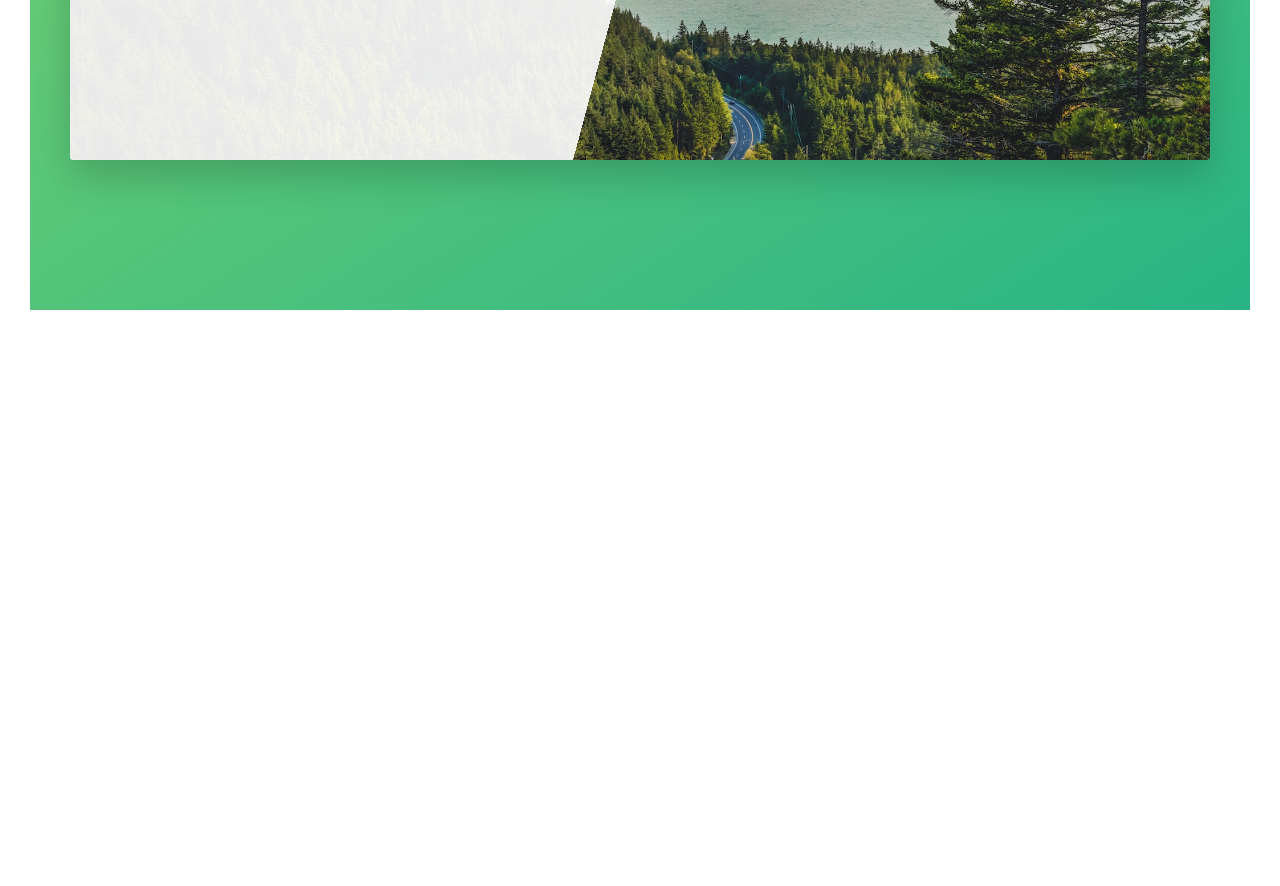
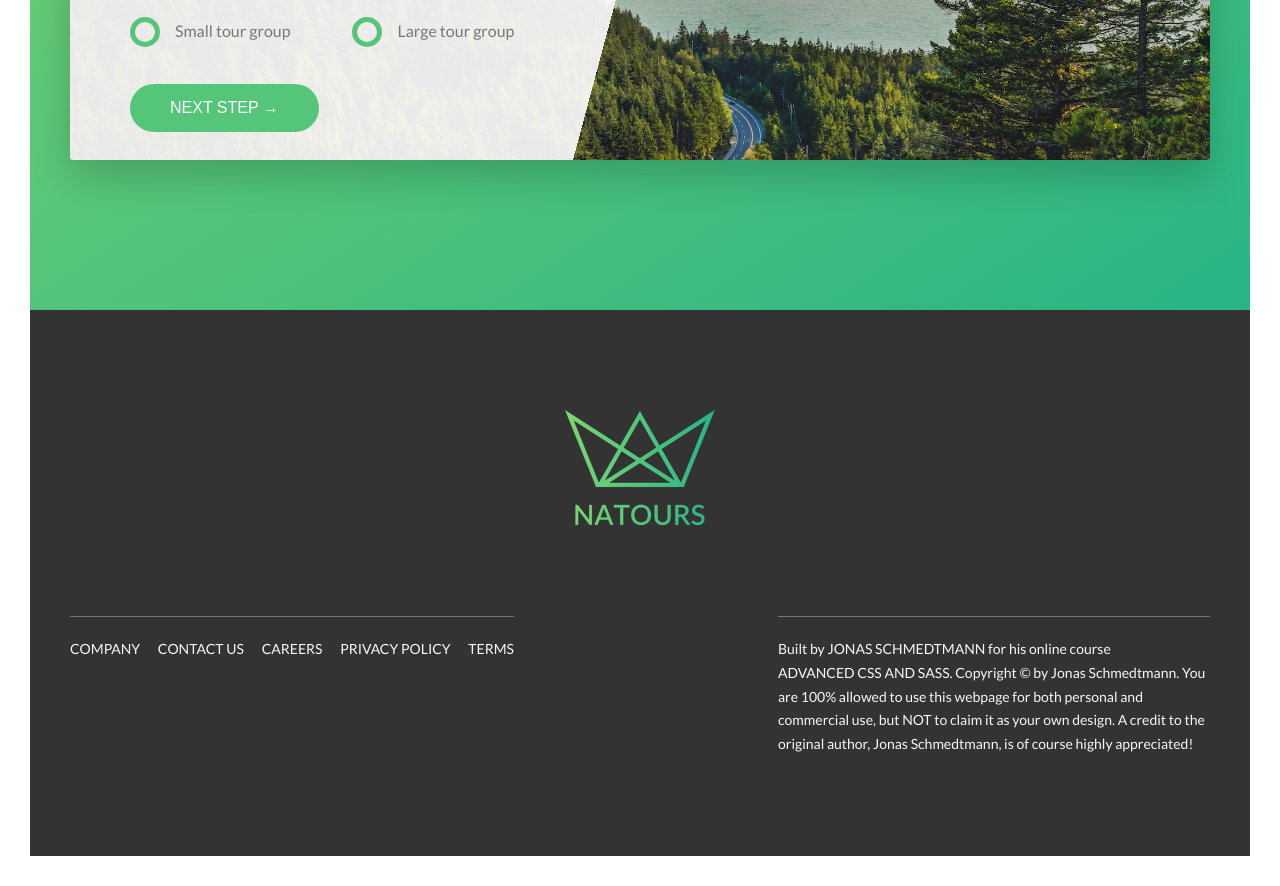
Before and after one commit to TravisMWilliams/CSS-training, a website: page index.html in a window 1280 px wide. Shown: the part 4965-5851 px from the top of the page. Before the commit the page ends 5305 px from the top, so only its background shows below. Drawn offline with Linux system fonts and the light colour scheme.

Commit message:
Finished booking section and footer

```diff
--- a/index.html
+++ b/index.html
@@ -284,9 +284,25 @@
                                 <label for="name" class="form__label">Full Name</label>
                             </div>
 
-                            <div class="form-group">
+                            <div class="form__group">
                                 <input type="email" placeholder="Email address" id="email" required class="form__input">
                                 <label for="email" class="form__label">Email address</label>
+                            </div>
+
+                            <div class="form__group u-margin-bottom-medium">
+                                <div class="form__radio-group">
+                                    <input type="radio" class="form__radio-input"id="small" name="size">
+                                    <label for="small" class="form__radio-label"><span class="form__radio-button"></span>Small tour group</label>
+                                </div>
+
+                                <div class="form__radio-group">
+                                    <input type="radio" class="form__radio-input"id="large" name="size">
+                                    <label for="large" class="form__radio-label"><span class="form__radio-button"></span>Large tour group</label>
+                                </div>
+                            </div>
+
+                            <div class="form__group">
+                                <button class="btn btn--green">Next step &rarr;</button>
                             </div>
                         </form>
                     </div>
@@ -294,6 +310,31 @@
             </div>
         </section>
     </main>
+
+    <footer class="footer">
+        <div class="footer__logo-box">
+            <img src="img/logo-green-2x.png" alt="Full Logo" class="footer__logo">
+        </div>
+        <div class="row">
+            <div class="col-1-of-2">
+                <div class="footer__navigation">
+                    <ul class="footer__list">
+                        <li class="footer__item"><a href="#" class="footer__link">Company</a></li>
+                        <li class="footer__item"><a href="#" class="footer__link">Contact us</a></li>
+                        <li class="footer__item"><a href="#" class="footer__link">Careers</a></li>
+                        <li class="footer__item"><a href="#" class="footer__link">Privacy policy</a></li>
+                        <li class="footer__item"><a href="#" class="footer__link">Terms</a></li>
+                    </ul>
+                </div>
+            </div>
+
+            <div class="col-1-of-2">
+                <p class="footer__copyright">
+                    Built by <a href="#" class="footer__link">Jonas Schmedtmann</a> for his online course <a href="#" class="footer__link">Advanced CSS and Sass</a>. Copyright &copy; by Jonas Schmedtmann. You are 100% allowed to use this webpage for both personal and commercial use, but NOT to claim it as your own design. A credit to the original author, Jonas Schmedtmann, is of course highly appreciated!
+                </p>
+            </div>
+        </div>
+    </footer>
 
     <!--
         <section class="grid-test">
--- a/sass/abstracts/_variables.scss
+++ b/sass/abstracts/_variables.scss
@@ -13,6 +13,7 @@ $color-gray-light-1: #f7f7f7;
 $color-gray-light-2: #eee;
 $color-gray-dark: #777;
 $color-gray-dark-2: #999;
+$color-gray-dark-3: #333;
 $color-white: #fff;
 $color-black: #000;
 
--- a/sass/base/_utilities.scss
+++ b/sass/base/_utilities.scss
@@ -1,23 +1,23 @@
 .u-center-text {
-  text-align: center;
+  text-align: center !important;
 }
 
 .u-margin-bottom-small {
-  margin-bottom: 1.5rem;
+  margin-bottom: 1.5rem !important;
 }
 
 .u-margin-bottom-medium {
-  margin-bottom: 4rem;
+  margin-bottom: 4rem !important;
 }
 
 .u-margin-bottom-big {
-  margin-bottom: 8rem;
+  margin-bottom: 8rem !important;
 }
 
 .u-margin-top-big {
-  margin-top: 8rem;
+  margin-top: 8rem !important;
 }
 
 .u-margin-top-huge {
-  margin-top: 10rem;
+  margin-top: 10rem !important;
 }
--- a/sass/components/_button.scss
+++ b/sass/components/_button.scss
@@ -4,6 +4,7 @@
     animation-fill-mode: backwards;
   }
 
+  &,
   &:link,
   &:visited {
     text-transform: uppercase;
@@ -14,6 +15,10 @@
     transition: all .2s;
     position: relative;
     font-size: $default-font-size;
+
+    //Change for the <button> element
+    border: none;
+    cursor: pointer;
   }
 
   &:hover {
@@ -27,7 +32,8 @@
     }
   }
 
-  &:active {
+  &:active, &:focus {
+    outline: none;
     transform: translateY(-.1rem);
     box-shadow: 0 .5rem 1rem rgba($color-black, .2);
   }
--- a/sass/components/_form.scss
+++ b/sass/components/_form.scss
@@ -46,4 +46,50 @@
     transform: translateY(-4rem);
  }
 
+ &__radio-group {
+     width: 49%;
+     display: inline-block;
+ }
+
+ &__radio-input {
+     display: none;
+ }
+
+ &__radio-label {
+     font-size: $default-font-size;
+     cursor: pointer;
+     position: relative;
+     padding-left: 4.5rem;
+ }
+
+ &__radio-button {
+    height: 3rem;
+    width: 3rem;
+    border: 5px solid $color-primary;
+    border-radius: 50%;
+    display: inline-block;
+    position: absolute;
+    left: 0;
+    top: -.4rem;
+
+    &::after {
+        height: 1.3rem;
+        width: 1.3rem;
+        content: "";
+        display: block;
+        border-radius: 50%;
+        position: absolute;
+        top: 50%;
+        left: 50%;
+        transform: translate(-50%, -50%);
+        background-color: $color-primary;
+        opacity: 0;
+        transition: opacity .2s;
+    }
+ }
+
+ &__radio-input:checked ~ &__radio-label &__radio-button::after {
+    opacity: 1;
+ }
+
 }
--- /dev/null
+++ b/sass/layout/_footer.scss
@@ -0,0 +1,64 @@
+.footer {
+    background-color: $color-gray-dark-3;
+    padding: 10rem 0;
+    font-size: 1.4rem;
+    color: $color-gray-light-1;
+
+    &__logo-box {
+        text-align: center;
+        margin-bottom: 8rem;
+
+    }
+
+    &__logo {
+        width: 15rem;
+        height: auto;
+
+    }
+
+    &__navigation {
+        border-top: 1px solid $color-gray-dark;
+        padding-top: 2rem;
+        display: inline-block;
+    }
+
+    &__list {
+        list-style: none;
+
+    }
+
+    &__item {
+        display: inline-block;
+
+        &:not(:last-child) {
+            margin-right: 1.5rem;
+        }
+    }
+
+    &__link {
+        &:link,
+        &:visited {
+            color: $color-gray-light-1;
+            background-color: $color-gray-dark-3;
+            text-decoration: none;
+            text-transform: uppercase;
+            display: inline-block;
+            transition: all .2s;
+        }
+
+        &:hover,
+        &:active {
+            color: $color-primary;
+            box-shadow: 0 1rem 2rem rgba($color-black, .4);
+            transform: rotate(5deg) scale(1.3);
+        }
+    }
+
+    &__copyright {
+        border-top: 1px solid $color-gray-dark;
+        padding-top: 2rem;
+        width: 80%;
+        float: right;
+    }
+
+}
--- a/sass/main.scss
+++ b/sass/main.scss
@@ -19,3 +19,4 @@
 
 @import "layout/header";
 @import "layout/grid";
+@import "layout/footer";
```
Also changed, not shown: css/style.css.
